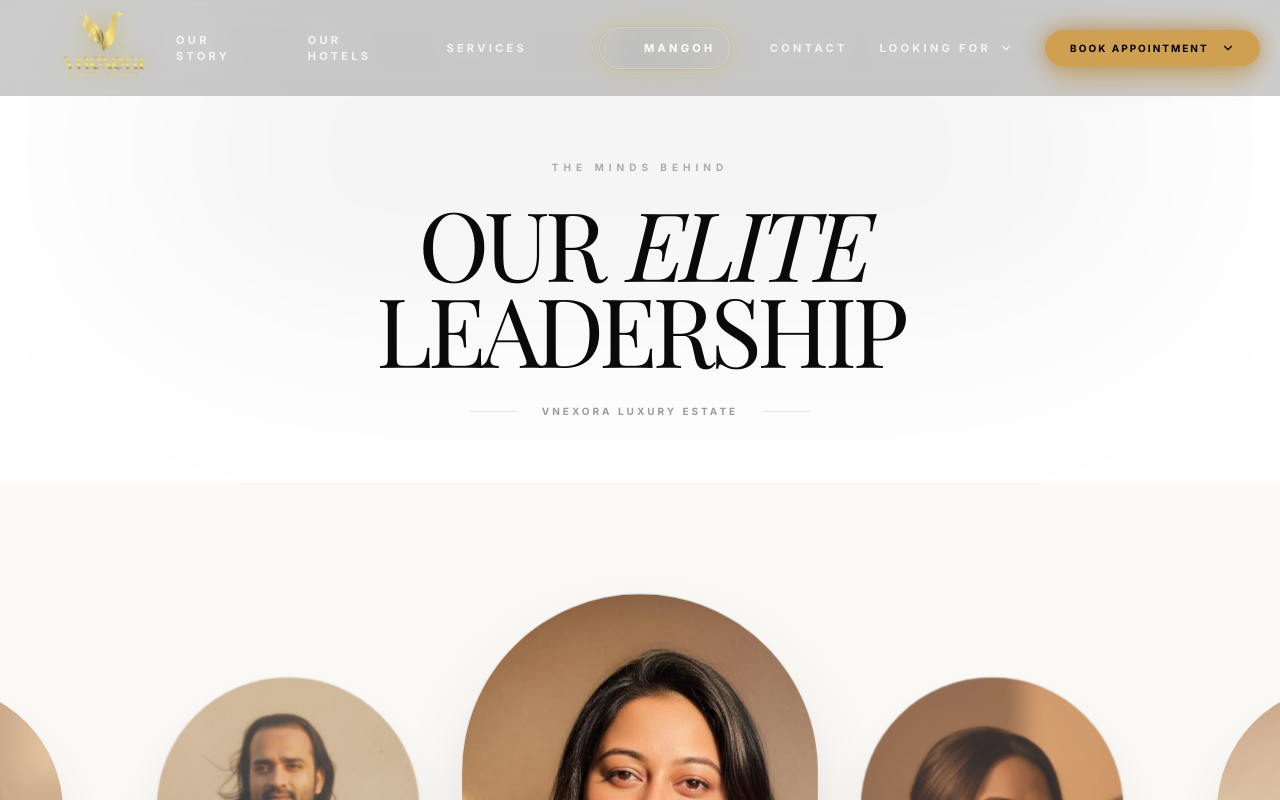
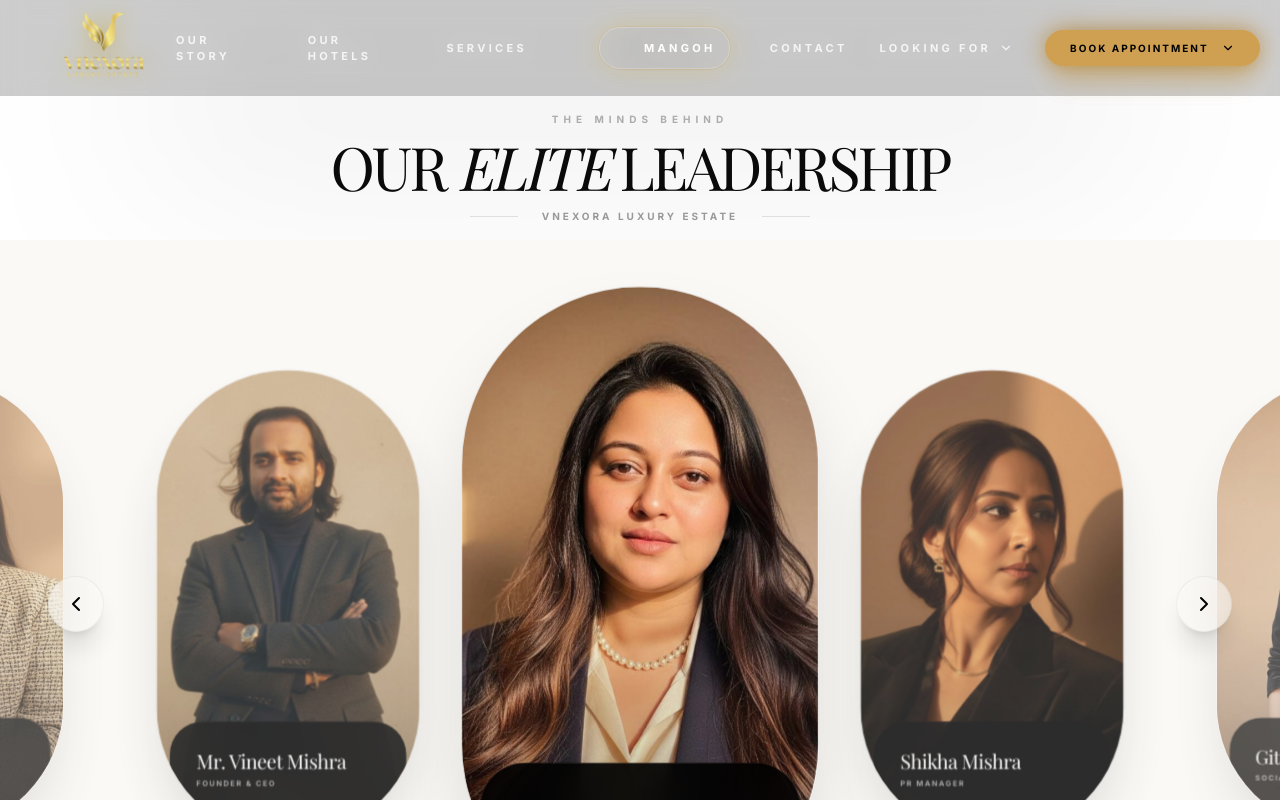
Before and after one commit to cricketmagician/vnexora, a Next.js app: page /team in a window 1280 px wide. Shown: the top 800 px of the page. Built offline with nearby package versions, Linux system fonts and the light colour scheme; a web font is replaced by a local one.

Commit message:
fix(team): reduce header padding so carousel is visible above the fold on page load

```diff
--- a/src/app/team/page.tsx
+++ b/src/app/team/page.tsx
@@ -236,20 +236,20 @@ export default function TeamPage() {
       <Navbar />
 
       {/* Header Section */}
-      <section className="pt-40 pb-16 px-4 md:px-8 text-center bg-white relative overflow-hidden">
-        <div className="absolute top-0 left-1/2 -translate-x-1/2 w-[80%] h-[300px] bg-black/5 blur-[120px] rounded-full pointer-events-none" />
+      <section className="pt-28 pb-4 px-4 md:px-8 text-center bg-white relative overflow-hidden">
+        <div className="absolute top-0 left-1/2 -translate-x-1/2 w-[80%] h-[200px] bg-black/5 blur-[100px] rounded-full pointer-events-none" />
 
         <div className="container mx-auto relative z-10">
           <motion.div
-            initial={{ opacity: 0, scale: 0.95 }}
-            animate={{ opacity: 1, scale: 1 }}
-            transition={{ duration: 0.6, ease: [0.23, 1, 0.32, 1] }}
+            initial={{ opacity: 0, y: 15 }}
+            animate={{ opacity: 1, y: 0 }}
+            transition={{ duration: 0.5, ease: [0.23, 1, 0.32, 1] }}
           >
-            <span className="text-black/30 text-[10px] font-bold tracking-[0.5em] uppercase mb-6 block">
+            <span className="text-black/30 text-[10px] font-bold tracking-[0.5em] uppercase mb-3 block">
               The Minds Behind
             </span>
-            <h1 className="text-5xl md:text-8xl font-serif leading-[0.9] uppercase tracking-tighter mb-8">
-              Our <span className="italic">Elite</span> <br /> Leadership
+            <h1 className="text-4xl md:text-6xl font-serif leading-[0.9] uppercase tracking-tighter mb-4">
+              Our <span className="italic">Elite</span> Leadership
             </h1>
             <div className="flex items-center justify-center gap-6">
                <div className="h-[1px] w-12 bg-black/10" />
@@ -260,7 +260,7 @@ export default function TeamPage() {
         </div>
       </section>
 
-      <section className="relative py-20 overflow-hidden bg-[#FAF9F6] group/carousel">
+      <section className="relative py-4 overflow-hidden bg-[#FAF9F6] group/carousel">
         <motion.div
           ref={containerRef}
           initial={{ opacity: 0 }}
```
